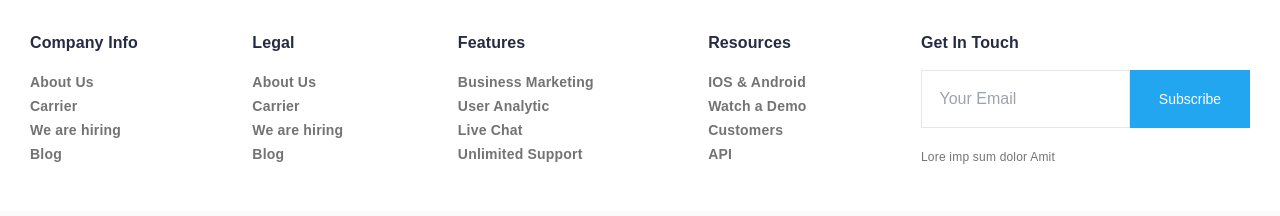
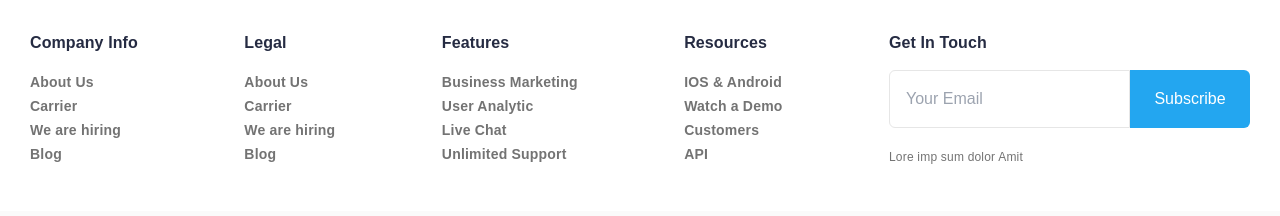
Before and after one commit to furkanozanyuce/my-ecommerce, a React (Vite) app: page / in a window 1280 px wide. Shown: the part 1632-1848 px from the top of the page. Built offline with nearby package versions, Linux system fonts and the light colour scheme.

Commit message:
small adjustments to footer

```diff
--- a/src/layout/Footer.jsx
+++ b/src/layout/Footer.jsx
@@ -8,54 +8,62 @@ function Footer() {
                 <div>
                     <h3 className="font-bold text-2xl leading-8 tracking-[0.1px] text-[#252B42] ml-[3px]">Bandage</h3>
                 </div>
-                <div className="text-[#23A6F0] flex gap-[20px]">
-                    <Facebook />
-                    <Instagram />
-                    <Twitter />
-                </div>
+                    <ul className="text-[#23A6F0] flex gap-[20px]">
+                        <li className="hover:text-[#252B42]"><a href="#"><Facebook /></a></li>
+                        <li className="hover:text-[#252B42]"><a href="#"><Instagram /></a></li>
+                        <li className="hover:text-[#252B42]"><a href="#"><Twitter /></a></li>
+                    </ul>
             </div>
             <div className="py-[40px] px-[30px] flex flex-col gap-[20px] md:flex-row justify-between">
                 <div className="flex flex-col gap-[15px]">
                     <h5 className="font-bold text-[#252B42] leading-6 text-base tracking-[0.1px]">Company Info</h5>
                     <nav className="list-none font-bold text-[#737373] text-sm leading-6 tracking-[0.2px]">
-                        <li>About Us</li>
-                        <li>Carrier</li>
-                        <li>We are hiring</li>
-                        <li>Blog</li>
+                        <ul>
+                            <li className="hover:text-[#23A6F0]"><a href="#">About Us</a></li>
+                            <li className="hover:text-[#23A6F0]"><a href="#">Carrier</a></li>
+                            <li className="hover:text-[#23A6F0]"><a href="#">We are hiring</a></li>
+                            <li className="hover:text-[#23A6F0]"><a href="#">Blog</a></li>
+                        </ul>
                     </nav>
                 </div>
                 <div className="flex flex-col gap-[15px]">
                     <h5 className="font-bold text-[#252B42] leading-6 text-base tracking-[0.1px]">Legal</h5>
                     <nav className="list-none font-bold text-[#737373] text-sm leading-6 tracking-[0.2px]">
-                        <li>About Us</li>
-                        <li>Carrier</li>
-                        <li>We are hiring</li>
-                        <li>Blog</li>
+                        <ul>
+                            <li className="hover:text-[#23A6F0]"><a href="#">About Us</a></li>
+                            <li className="hover:text-[#23A6F0]"><a href="#">Carrier</a></li>
+                            <li className="hover:text-[#23A6F0]"><a href="#">We are hiring</a></li>
+                            <li className="hover:text-[#23A6F0]"><a href="#">Blog</a></li>
+                        </ul>
                     </nav>
                 </div>
                 <div className="flex flex-col gap-[15px]">
                     <h5 className="font-bold text-[#252B42] leading-6 text-base tracking-[0.1px]">Features</h5>
                     <nav className="list-none font-bold text-[#737373] text-sm leading-6 tracking-[0.2px]">
-                        <li>Business Marketing</li>
-                        <li>User Analytic</li>
-                        <li>Live Chat</li>
-                        <li>Unlimited Support</li>
+                        <ul>
+                            <li className="hover:text-[#23A6F0]"><a href="#">Business Marketing</a></li>
+                            <li className="hover:text-[#23A6F0]"><a href="#">User Analytic</a></li>
+                            <li className="hover:text-[#23A6F0]"><a href="#">Live Chat</a></li>
+                            <li className="hover:text-[#23A6F0]"><a href="#">Unlimited Support</a></li>
+                        </ul>
                     </nav>
                 </div>
                 <div className="flex flex-col gap-[15px]">
                     <h5 className="font-bold text-[#252B42] leading-6 text-base tracking-[0.1px]">Resources</h5>
                     <nav className="list-none font-bold text-[#737373] text-sm leading-6 tracking-[0.2px]">
-                        <li>IOS & Android</li>
-                        <li>Watch a Demo</li>
-                        <li>Customers</li>
-                        <li>API</li>
+                        <ul>
+                            <li className="hover:text-[#23A6F0]"><a href="#">IOS & Android</a></li>
+                            <li className="hover:text-[#23A6F0]"><a href="#">Watch a Demo</a></li>
+                            <li className="hover:text-[#23A6F0]"><a href="#">Customers</a></li>
+                            <li className="hover:text-[#23A6F0]"><a href="#">API</a></li>
+                        </ul>
                     </nav>
                 </div>
                 <div className="flex flex-col gap-[15px]">
                     <h5 className="font-bold text-[#252B42] leading-6 text-base tracking-[0.1px]">Get In Touch</h5>
                     <div className="flex h-[58px]">
-                        <input type="text" placeholder="    Your Email" className="border-[1px] border-[#E6E6E6]" />
-                        <button className="bg-[#23A6F0] text-white text-sm font-normal leading-7 w-[120px]">Subscribe</button>
+                        <input type="text" placeholder="Your Email" className="border-[1px] border-[#E6E6E6] rounded-l-md px-4 py-2" />
+                        <button className="bg-[#23A6F0] text-white text-md font-normal leading-7 w-[120px] hover:bg-[#252B42] transition rounded-r-md">Subscribe</button>
                     </div>
                     <p className="font-normal text-xs leading-7	tracking-[0.2px] text-[#737373]">Lore imp sum dolor Amit</p>
                 </div>
```
